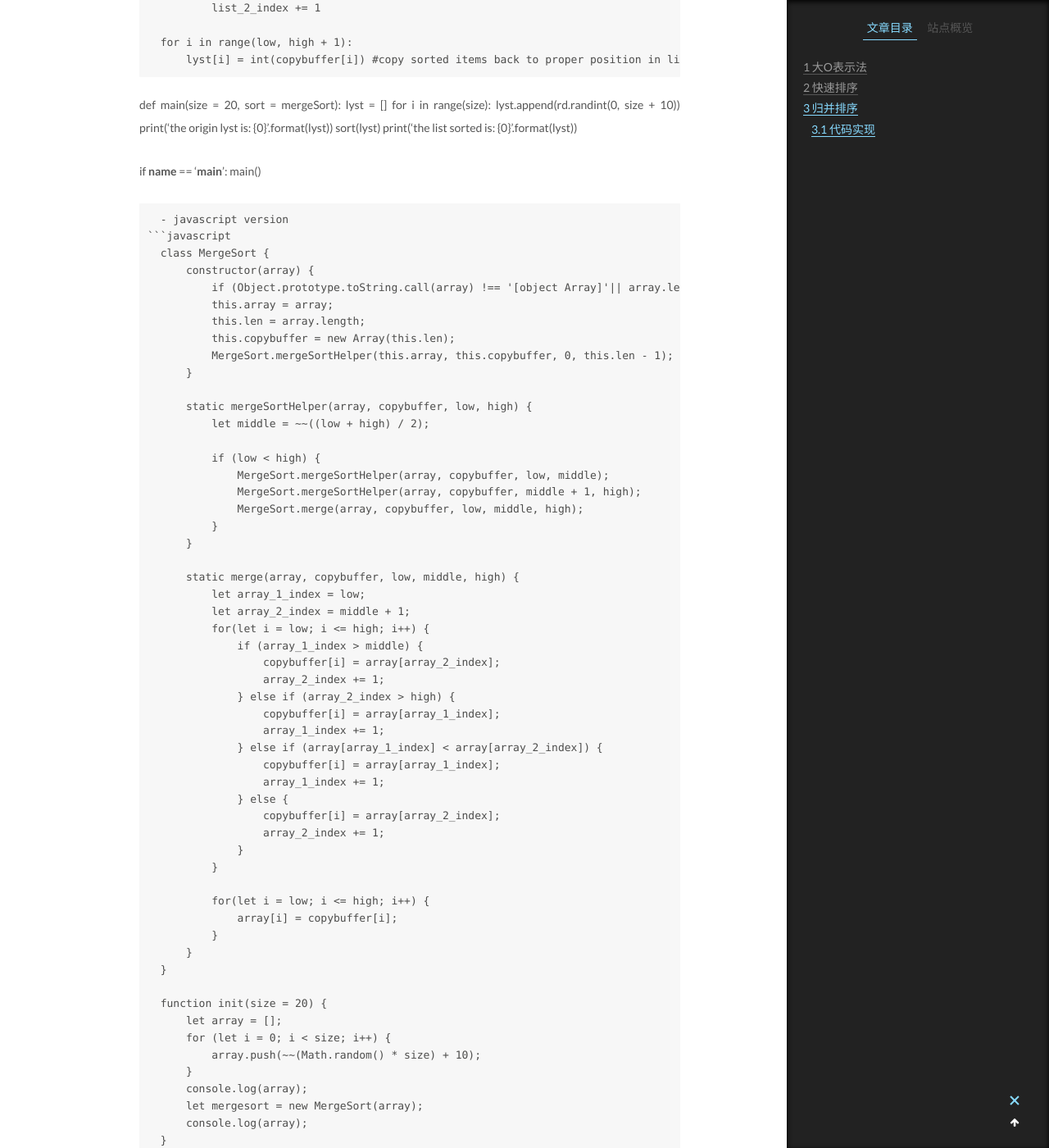
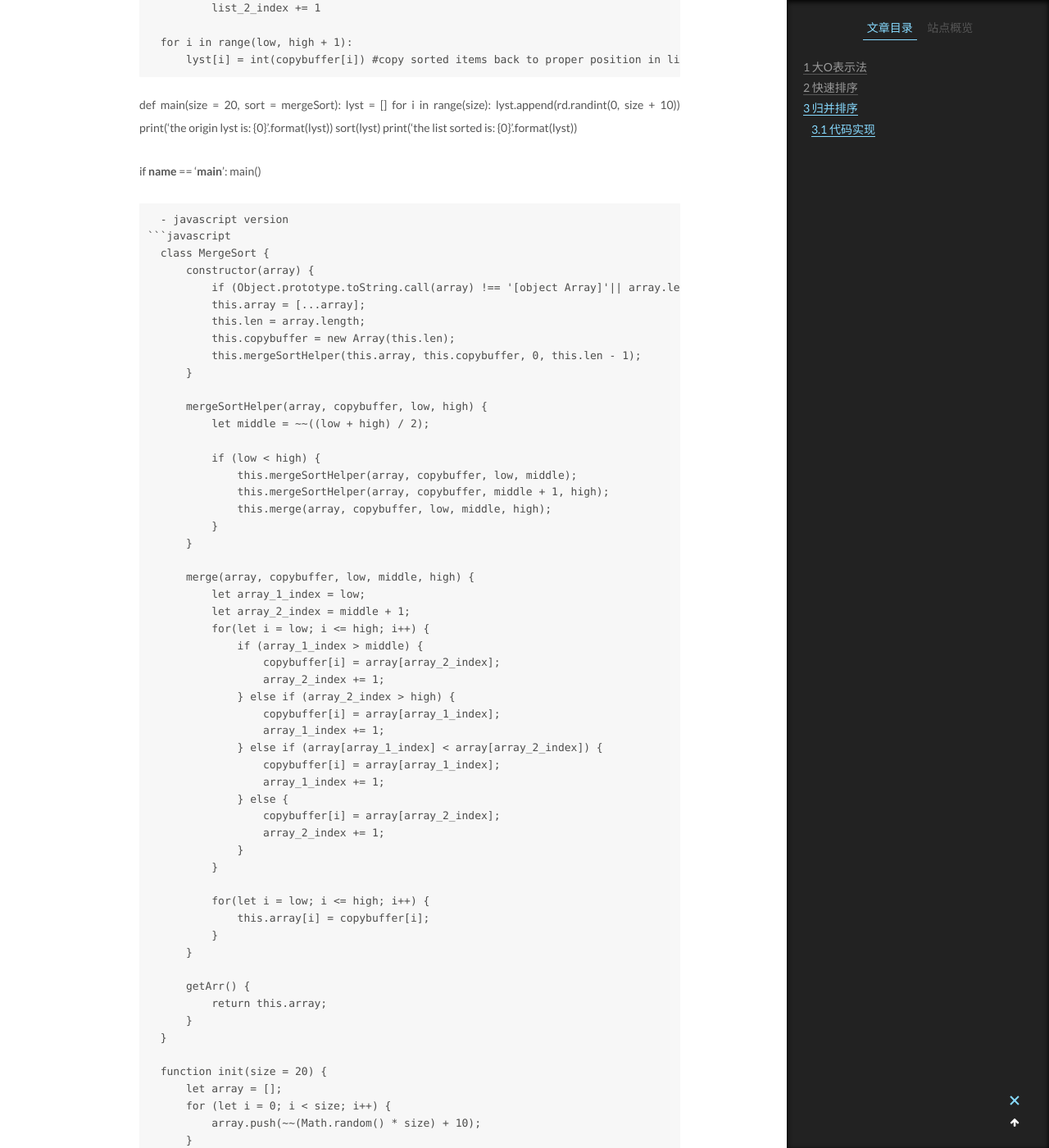
Before and after one commit to TaylorWizard/megalobox.github.io, a Jekyll site: the page built from _posts/2018-7-12-基本数据结构与算法走一波.md, in a window 1280 px wide and 1400 px high, scrolled down 5474 px. Shown: the whole window at 82% size. Built offline with Jekyll 4.4.1, drawn with Linux system fonts in a browser that asks for light colours; formulas are drawn with MathJax 3; some of the changed text lies outside the part shown.

Commit message:
update data structure md with mergesort added getArr method

````diff
--- a/_posts/2018-7-12-基本数据结构与算法走一波.md
+++ b/_posts/2018-7-12-基本数据结构与算法走一波.md
@@ -238,23 +238,23 @@ description: 本文从介绍大O表示法, 以及考虑每种基本算法的最
     class MergeSort {
         constructor(array) {
             if (Object.prototype.toString.call(array) !== '[object Array]'|| array.length <= 1) return array;
-            this.array = array;
+            this.array = [...array];
             this.len = array.length;
             this.copybuffer = new Array(this.len);
-            MergeSort.mergeSortHelper(this.array, this.copybuffer, 0, this.len - 1);
+            this.mergeSortHelper(this.array, this.copybuffer, 0, this.len - 1);
         }
 
-        static mergeSortHelper(array, copybuffer, low, high) {
+        mergeSortHelper(array, copybuffer, low, high) {
             let middle = ~~((low + high) / 2);
 
             if (low < high) {
-                MergeSort.mergeSortHelper(array, copybuffer, low, middle);
-                MergeSort.mergeSortHelper(array, copybuffer, middle + 1, high);
-                MergeSort.merge(array, copybuffer, low, middle, high);
+                this.mergeSortHelper(array, copybuffer, low, middle);
+                this.mergeSortHelper(array, copybuffer, middle + 1, high);
+                this.merge(array, copybuffer, low, middle, high);
             }
         }
 
-        static merge(array, copybuffer, low, middle, high) {
+        merge(array, copybuffer, low, middle, high) {
             let array_1_index = low;
             let array_2_index = middle + 1;
             for(let i = low; i <= high; i++) {
@@ -274,8 +274,12 @@ description: 本文从介绍大O表示法, 以及考虑每种基本算法的最
             }
 
             for(let i = low; i <= high; i++) {
-                array[i] = copybuffer[i];
+                this.array[i] = copybuffer[i];
             }
+        }
+
+        getArr() {
+            return this.array;
         }
     }
 
@@ -285,8 +289,8 @@ description: 本文从介绍大O表示法, 以及考虑每种基本算法的最
             array.push(~~(Math.random() * size) + 10);
         }
         console.log(array);
-        let mergesort = new MergeSort(array);
-        console.log(array);
+        let new_array = new MergeSort(array).getArr();
+        console.log(new_array);
     }
     init();
   ```
````
